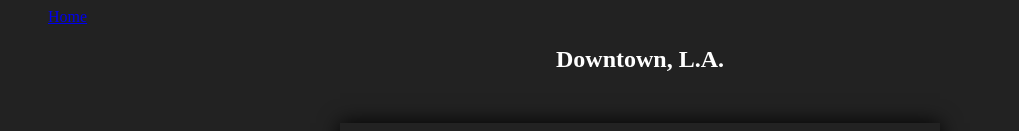
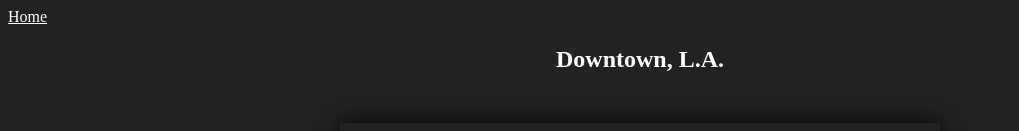
Before and after one commit to oode1/oode1.github.io, a plain HTML site: page odtown.html in a window 1280 px wide. Shown: the top 131 px of the page, without its empty margins (0-1019 px from the left). Drawn offline with nearby package versions, Linux system fonts and the light colour scheme.

```diff
--- a/css/odtown.css
+++ b/css/odtown.css
@@ -2,9 +2,8 @@ body {
 	background: #222222;
 }
 
-ul.navigation {
+.home {
 	color: #FFFFFF;
-	display: inline;
 }
 h2 {
 	color: #FFFFFF;
--- a/odtown.html
+++ b/odtown.html
@@ -16,11 +16,7 @@
 <title>Downtown LA</title>
 </head>
 <body>
-  <nav>
-    <ul class="navigation">
-      <a class="home" href="index.html"> Home</a>
-    </ul>
-  </nav>
+  <a class="home" href="index.html">Home</a>
   <h2>Downtown, L.A.</h2>
   <div class="slider slider-for">
     <div>
```
Also changed, not shown: images/IMG_1316_full.jpg, images/IMG_2649_full.jpg.
